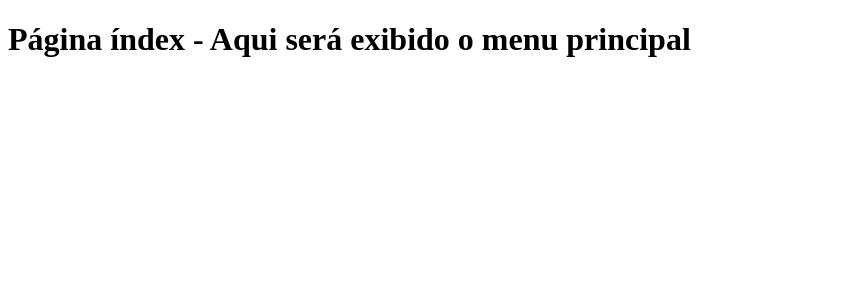
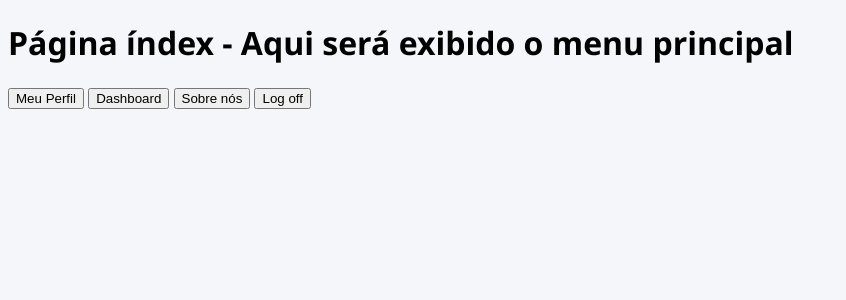
Before and after one commit to PatoRoco38/webcontrol, a Django app: page / in a window 1280 px wide. Shown: the top 300 px of the page, without its empty margins (0-846 px from the left). Run offline with Django 5.2, Linux system fonts and the light colour scheme; the visitor is signed in with stand-in values (Sample User, id 1).

Commit message:
Testando página index

```diff
--- a/core/templates/index.html
+++ b/core/templates/index.html
@@ -1,11 +1,20 @@
+{% load static %}
 <!DOCTYPE html>
 <html lang="pt-br">
 <head>
     <meta charset="UTF-8">
     <meta name="viewport" content="width=device-width, initial-scale=1.0">
     <title>Página Index</title>
+    <link rel="stylesheet" href="{% static 'css/styles.css' %}">
 </head>
 <body>
     <h1>Página índex - Aqui será exibido o menu principal</h1>
+
+    <div class="menu">
+        <button onclick="window.location.href='perfil.html'">Meu Perfil</button>
+        <button onclick="window.location.href='dashboard.html'">Dashboard</button>
+        <button onclick="window.location.href='sobre.html'">Sobre nós</button>
+        <button onclick="window.location.href='{% url 'login' %}'">Log off</button>
+    </div>
 </body>
 </html>
```
